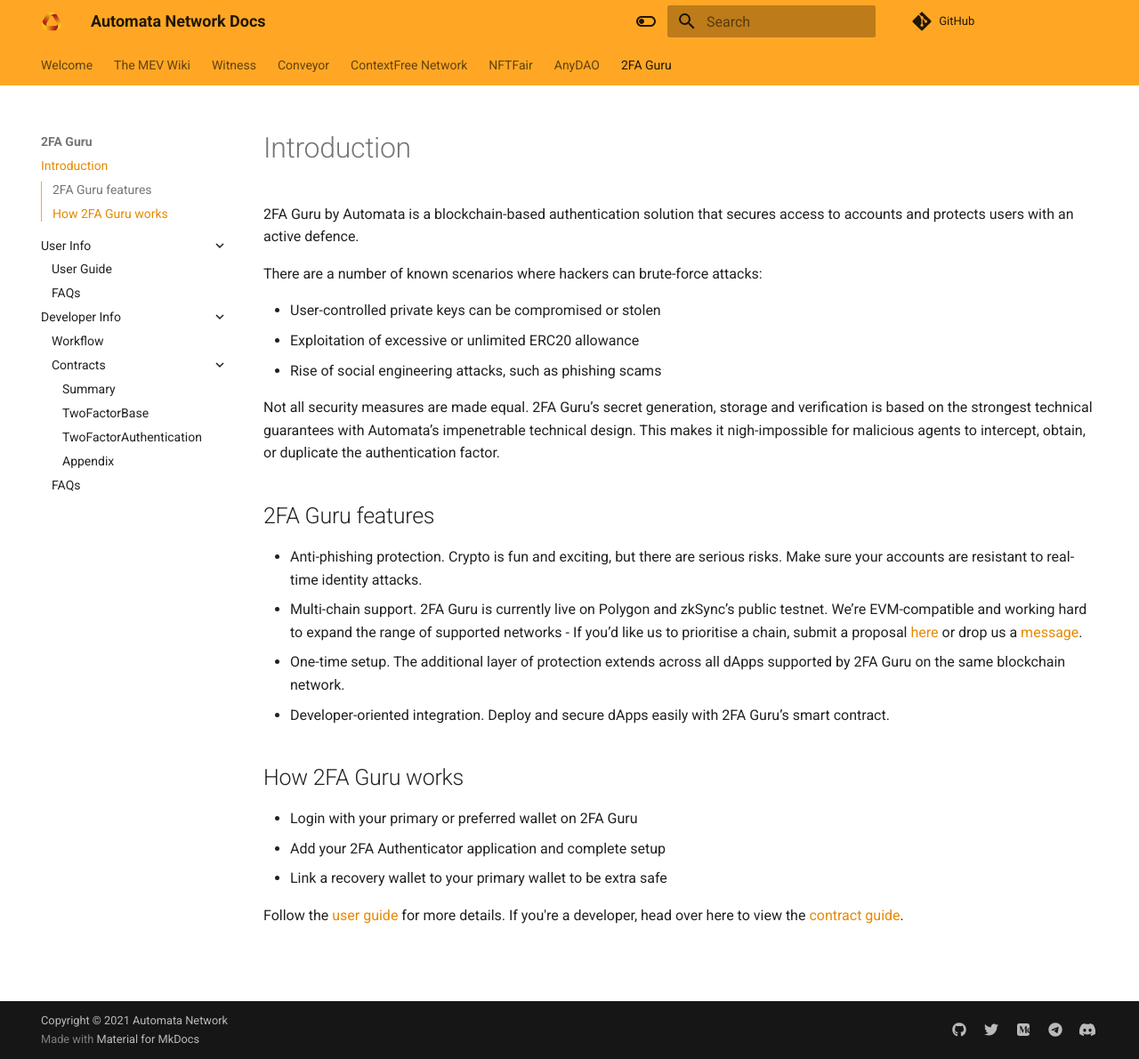
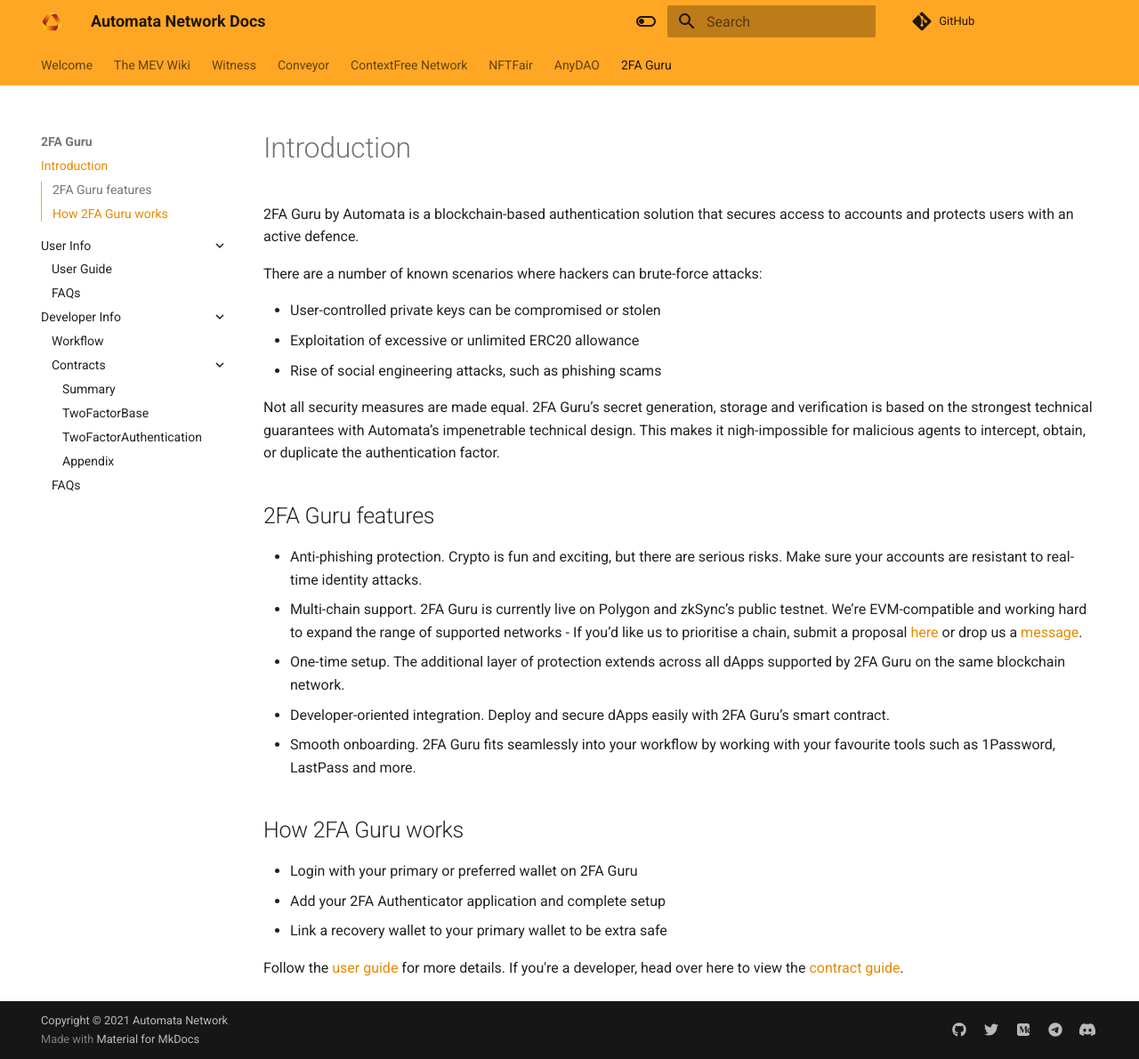
Before and after one commit to automata-network/docs, an MkDocs documentation site: the page built from docs/2fa/introduction.md, in a window 1280 px wide and 1190 px high. Shown: the whole window at 89% size. Built offline with MkDocs 1.6.1 and Material for MkDocs 9.7.7, drawn with Linux system fonts in a browser that asks for light colours; nearby versions of some CDN libraries; comment, search, counter and statistics services are not loaded.

Commit message:
Update introduction.md

```diff
--- a/docs/2fa/introduction.md
+++ b/docs/2fa/introduction.md
@@ -14,6 +14,7 @@
 - Multi-chain support. 2FA Guru is currently live on Polygon and zkSync’s public testnet. We’re EVM-compatible and working hard to expand the range of supported networks - If you’d like us to prioritise a chain, submit a proposal [here](https://forms.gle/xnwQZepySGiEyyNy9) or drop us a [message](mailto:2fa.guru@ata.network).
 - One-time setup. The additional layer of protection extends across all dApps supported by 2FA Guru on the same blockchain network.
 - Developer-oriented integration. Deploy and secure dApps easily with 2FA Guru’s smart contract.
+- Smooth onboarding. 2FA Guru fits seamlessly into your workflow by working with your favourite tools such as 1Password, LastPass and more.
 
 ## How 2FA Guru works
 
```
